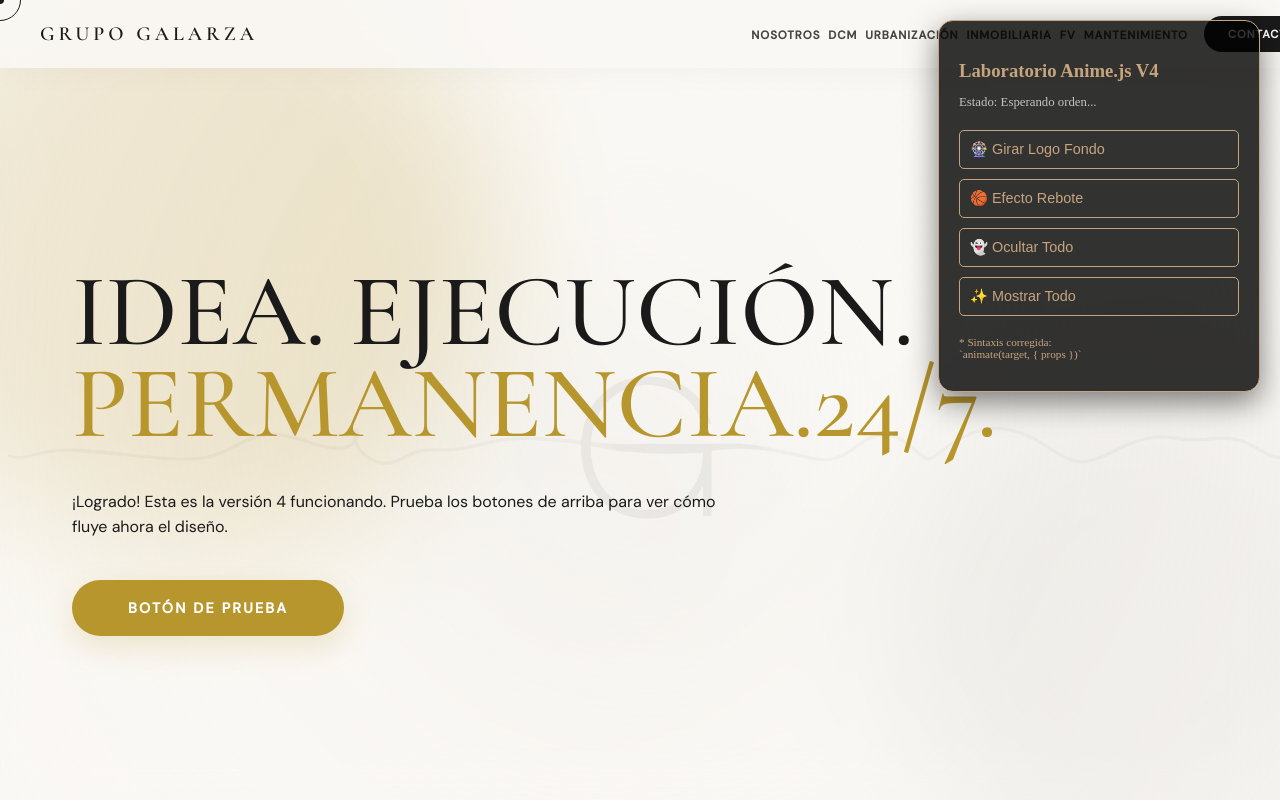
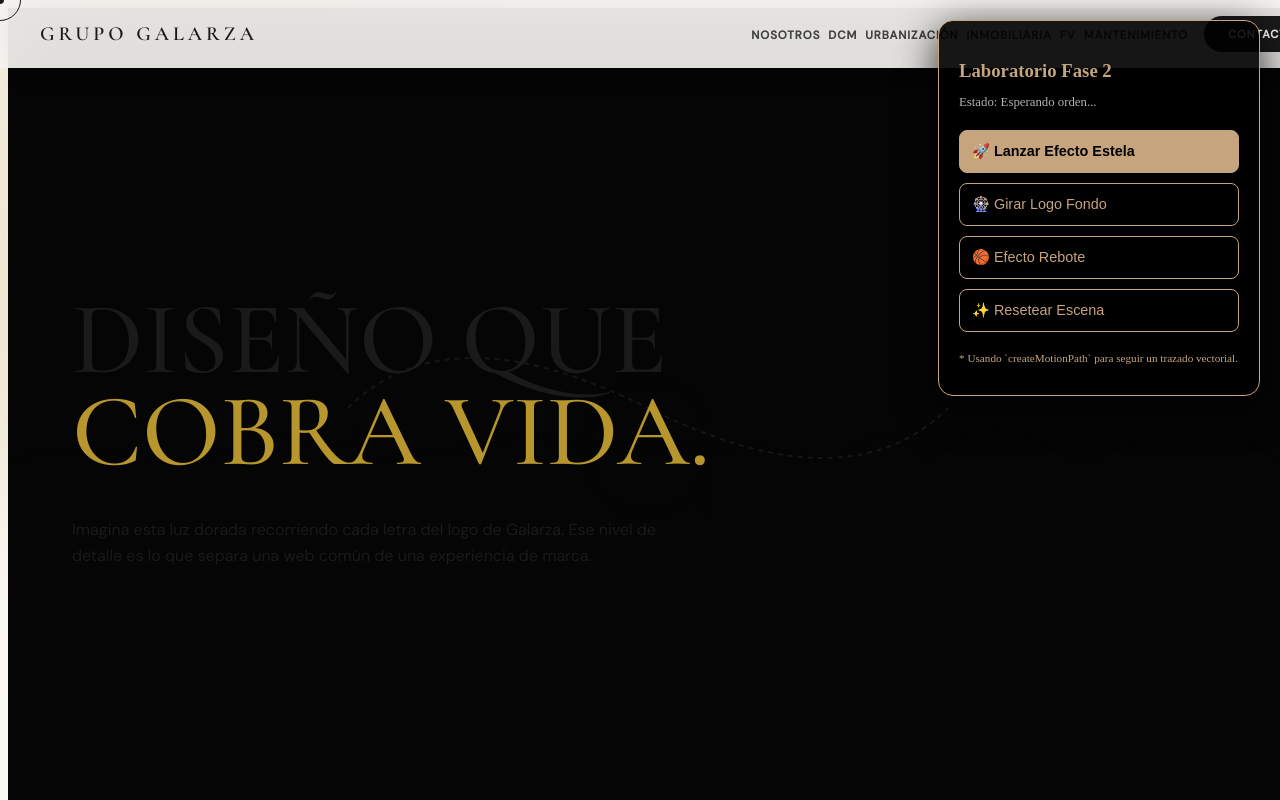
Before and after one commit to jegonva/galarza-arquitectura-v4, a Next.js app: page /playground in a window 1280 px wide. Shown: the top 800 px of the page. Built offline with nearby package versions, Linux system fonts and the light colour scheme.

Commit message:
Laboratorio Fase 2: Implementando Motion Path (Efecto Estela) con SVG

```diff
--- a/src/app/playground/page.tsx
+++ b/src/app/playground/page.tsx
@@ -1,15 +1,12 @@
 "use client";
 
 import { useEffect, useRef, useState } from "react";
-import { animate, stagger } from "animejs";
+import { animate, stagger, createMotionPath } from "animejs";
 import styles from "../page.module.css";
 import MagneticButton from "@/components/MagneticButton";
 
 /**
- * BIENVENIDO AL LABORATORIO DE ANIME.JS V4
- *
- * He ajustado la sintaxis para que sea 100% compatible con la v4.
- * Ahora usamos: animate(objetivo, { propiedades })
+ * BIENVENIDO AL LABORATORIO DE ANIME.JS V4 - FASE 2: MOTION PATH
  */
 
 export default function Playground() {
@@ -19,6 +16,9 @@
   const title2Ref = useRef<HTMLSpanElement>(null);
   const title3Ref = useRef<HTMLSpanElement>(null);
   const subRef = useRef<HTMLParagraphElement>(null);
+  const sparkRef = useRef<HTMLDivElement>(null);
+  const pathRef = useRef<SVGPathElement>(null);
+
   const [lastAction, setLastAction] = useState("Esperando orden...");
 
   useEffect(() => {
@@ -78,15 +78,24 @@
     });
   };
 
-  const ocultarTodo = () => {
-    const targets = [title1Ref.current, title2Ref.current, title3Ref.current, subRef.current].filter(Boolean);
-    if (targets.length === 0) return;
-    setLastAction("Ocultando elementos...");
-    animate(targets, {
-      opacity: 0,
-      y: 50,
-      duration: 500,
-      ease: 'easeInQuad'
+  const lanzarEstela = () => {
+    if (!sparkRef.current || !pathRef.current) return;
+    setLastAction("🚀 Lanzando efecto estela...");
+
+    // Mostramos la chispa
+    animate(sparkRef.current, { opacity: 1, duration: 100 });
+
+    // Creamos el camino del movimiento
+    const pathData = createMotionPath(pathRef.current);
+
+    // Ejecutamos la animación siguiendo el camino
+    animate(sparkRef.current, {
+      ...pathData,
+      duration: 3000,
+      ease: 'easeInOutQuart'
+    }).then(() => {
+      // Al terminar, la ocultamos suavemente
+      animate(sparkRef.current, { opacity: 0, duration: 500 });
     });
   };
 
@@ -104,7 +113,7 @@
   };
 
   return (
-    <main className={styles.main} style={{ overflow: 'hidden', height: '100vh', position: 'relative' }}>
+    <main className={styles.main} style={{ overflow: 'hidden', height: '100vh', position: 'relative', backgroundColor: '#050505' }}>
 
       {/* PANEL DE CONTROL */}
       <div style={{
@@ -112,28 +121,58 @@
         top: '20px',
         right: '20px',
         zIndex: 1000,
-        backgroundColor: 'rgba(0,0,0,0.8)',
+        backgroundColor: 'rgba(0,0,0,0.9)',
         padding: '20px',
         borderRadius: '15px',
         border: '1px solid #c5a47e',
         color: 'white',
-        boxShadow: '0 10px 30px rgba(0,0,0,0.5)',
+        boxShadow: '0 10px 40px rgba(0,0,0,0.8)',
         width: '280px'
       }}>
-        <h3 style={{ color: '#c5a47e', marginBottom: '10px' }}>Laboratorio Anime.js V4</h3>
+        <h3 style={{ color: '#c5a47e', marginBottom: '10px' }}>Laboratorio Fase 2</h3>
         <p style={{ fontSize: '0.8rem', opacity: 0.7, marginBottom: '20px' }}>Estado: {lastAction}</p>
 
         <div style={{ display: 'flex', flexDirection: 'column', gap: '10px' }}>
+          <button onClick={lanzarEstela} style={{...buttonStyle, backgroundColor: '#c5a47e', color: 'black', fontWeight: 'bold'}}>🚀 Lanzar Efecto Estela</button>
           <button onClick={girarLogo} style={buttonStyle}>🎡 Girar Logo Fondo</button>
           <button onClick={efectoRebote} style={buttonStyle}>🏀 Efecto Rebote</button>
-          <button onClick={ocultarTodo} style={buttonStyle}>👻 Ocultar Todo</button>
-          <button onClick={mostrarTodo} style={buttonStyle}>✨ Mostrar Todo</button>
+          <button onClick={mostrarTodo} style={buttonStyle}>✨ Resetear Escena</button>
         </div>
 
         <p style={{ marginTop: '20px', fontSize: '0.7rem', color: '#c5a47e' }}>
-          * Sintaxis corregida: <br/> `animate(target, &#123; props &#125;)`
+          * Usando `createMotionPath` para seguir un trazado vectorial.
         </p>
       </div>
+
+      {/* SVG EXPERIMENTAL (Invisible pero sirve de guía) */}
+      <div style={{ position: 'absolute', top: '50%', left: '50%', transform: 'translate(-50%, -50%)', width: '800px', height: '400px', opacity: 0.1, pointerEvents: 'none' }}>
+        <svg viewBox="0 0 800 400" width="100%" height="100%" fill="none">
+          <path
+            ref={pathRef}
+            d="M 100 200 Q 200 100 400 200 T 700 200"
+            stroke="#c5a47e"
+            strokeWidth="2"
+            strokeDasharray="5,5"
+          />
+        </svg>
+      </div>
+
+      {/* LA "CHISPA" (Spark) */}
+      <div
+        ref={sparkRef}
+        style={{
+          width: '12px',
+          height: '12px',
+          backgroundColor: '#fff',
+          borderRadius: '50%',
+          position: 'absolute',
+          top: 0,
+          left: 0,
+          opacity: 0,
+          boxShadow: '0 0 20px 5px #c5a47e, 0 0 40px 10px #fff',
+          zIndex: 500
+        }}
+      />
 
       <div className={styles.logoWatermark} ref={watermarkRef} style={{ pointerEvents: 'none' }}>
         <img
@@ -146,21 +185,13 @@
       <section className={styles.hero} ref={heroRef}>
         <div className={styles.heroContent}>
           <h1 className={`${styles.heroHeadline} display-font`} style={{ position: 'relative' }}>
-            <span className={styles.mask}><span ref={title1Ref}>IDEA. EJECUCIÓN.</span></span>
-            <span className={styles.mask}><br /><span ref={title2Ref} className="accent-text">PERMANENCIA.</span></span>
-            <span className={styles.mask}><span ref={title3Ref} className="accent-text">24/7.</span></span>
+            <span className={styles.mask}><span ref={title1Ref}>DISEÑO QUE</span></span>
+            <span className={styles.mask}><br /><span ref={title2Ref} className="accent-text">COBRA VIDA.</span></span>
           </h1>
-          <p className={`${styles.heroSubhead} body-font`} ref={subRef}>
-            ¡Logrado! Esta es la versión 4 funcionando. Prueba los botones de arriba
-            para ver cómo fluye ahora el diseño.
+          <p className={`${styles.heroSubhead} body-font`} ref={subRef} style={{ maxWidth: '600px' }}>
+            Imagina esta luz dorada recorriendo cada letra del logo de Galarza.
+            Ese nivel de detalle es lo que separa una web común de una experiencia de marca.
           </p>
-          <div style={{ marginTop: '2rem' }}>
-            <MagneticButton>
-              <button className={styles.goldenBtn} style={{ border: "none", cursor: "pointer" }}>
-                Botón de prueba
-              </button>
-            </MagneticButton>
-          </div>
         </div>
       </section>
     </main>
@@ -171,8 +202,8 @@
   backgroundColor: 'transparent',
   border: '1px solid #c5a47e',
   color: '#c5a47e',
-  padding: '10px',
-  borderRadius: '5px',
+  padding: '12px',
+  borderRadius: '8px',
   cursor: 'pointer',
   transition: 'all 0.3s',
   textAlign: 'left' as const,
```
